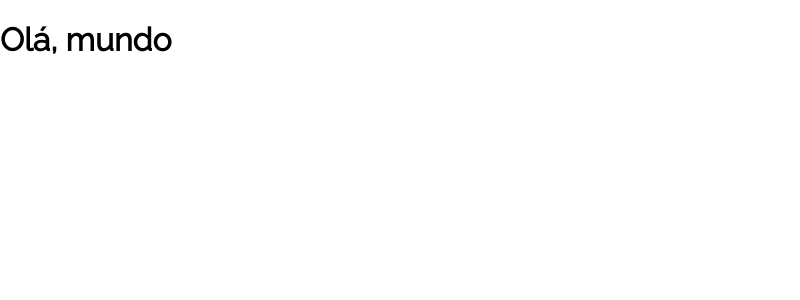
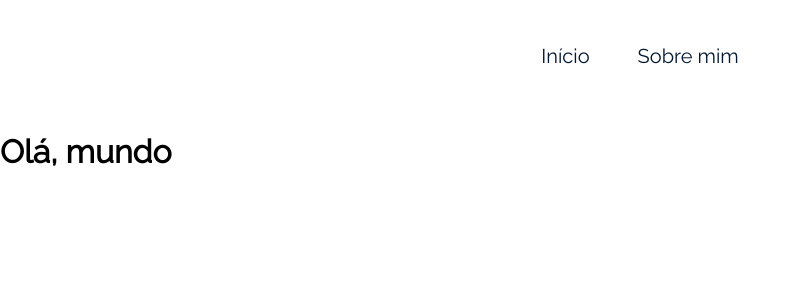
Before and after one commit to arthurazevedods/Blog, a React (Vite) app: page / in a window 1280 px wide. Shown: the top 300 px of the page, without its empty margins (0-800 px from the left). Built offline with nearby package versions, Linux system fonts and the light colour scheme.

Commit message:
link navbar

```diff
--- a/src/App.jsx
+++ b/src/App.jsx
@@ -1,6 +1,7 @@
 import { BrowserRouter, Route, Routes } from "react-router-dom"
 import Inicio from "./pages/Inicio/Inicio"
 import SobreMim from "./pages/SobreMim/SobreMim"
+import Navbar from "./components/Navbar/Navbar"
 
 
 
@@ -8,6 +9,8 @@
   return (
     <>
       <BrowserRouter>
+
+        <Navbar />
         <Routes>
           <Route path="/" element={<Inicio />} />
           <Route path="/sobremim" element={<SobreMim />} />
--- /dev/null
+++ b/src/components/Navbar/Navbar.jsx
@@ -0,0 +1,19 @@
+import { Link } from 'react-router-dom';
+import styles from './Navbar.module.css';
+
+export default function Navbar() {
+    return (
+        <>
+            <header>
+                <nav className={styles.navegacao}>
+                    <Link className={styles.link} to={'/'}>
+                        Início
+                    </Link>
+                    <Link className={styles.link} to={'/sobremim'}>
+                        Sobre mim
+                    </Link>
+                </nav>
+            </header>
+        </>
+    )
+}
--- /dev/null
+++ b/src/components/Navbar/Navbar.module.css
@@ -0,0 +1,19 @@
+.navegacao {
+    height: 112px;
+    display: flex;
+    justify-content: center;
+    align-items: center;
+    column-gap: 3rem;
+}
+
+.link {
+    font-size: 1.25rem;
+    line-height: 1.5rem;
+    color: var(--cor-fonte-principal);
+}
+
+@media (max-width: 744px) {
+    .navegacao {
+        height: 72px;
+    }
+}
```
